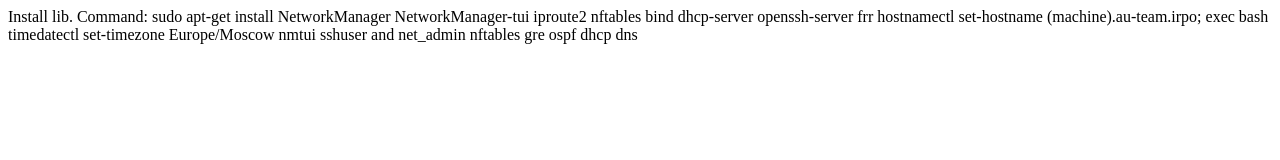
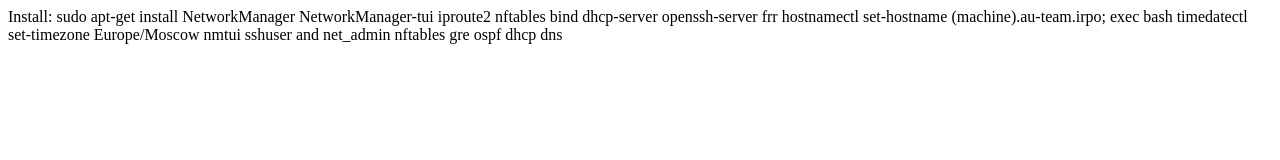
Before and after one commit to p-q1/n1, a plain HTML site: page index.html in a window 1280 px wide. Drawn offline with Linux system fonts and the light colour scheme.

Commit message:
Update index.html

```diff
--- a/index.html
+++ b/index.html
@@ -1,7 +1,7 @@
 <!DOCTYPE=html>
 <html>
   <body>
-    Install lib. Command: sudo apt-get install NetworkManager NetworkManager-tui iproute2 nftables bind dhcp-server openssh-server frr
+    Install: sudo apt-get install NetworkManager NetworkManager-tui iproute2 nftables bind dhcp-server openssh-server frr
     hostnamectl set-hostname (machine).au-team.irpo; exec bash
     timedatectl set-timezone Europe/Moscow
     nmtui
```
